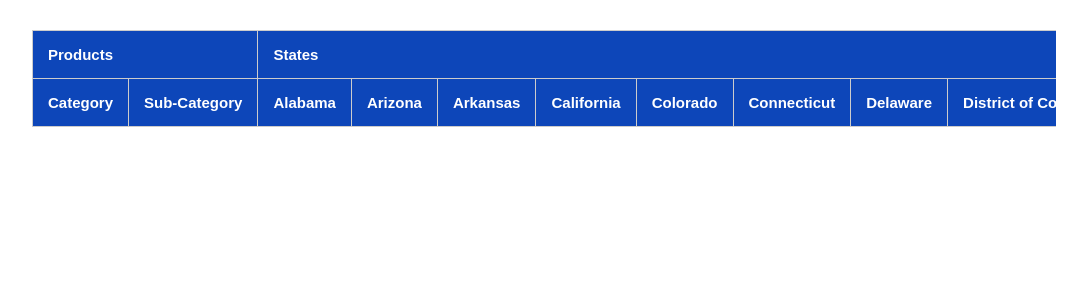
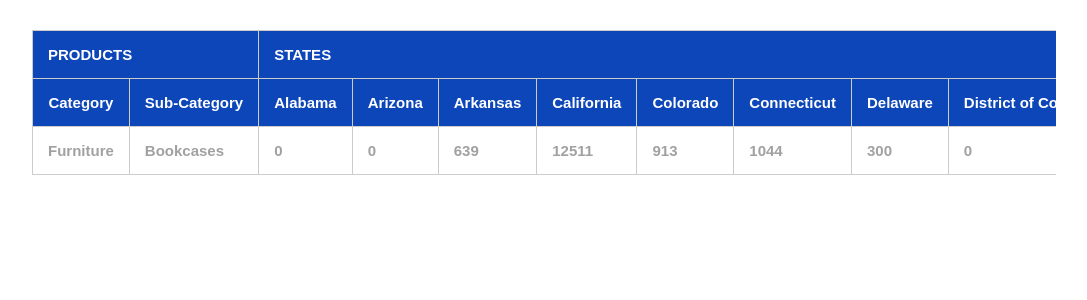
Before and after one commit to jtowett89/react_pivot_table, a React (Create React App) app: page / in a window 1280 px wide. Shown: the top 300 px of the page, without its empty margins (96-1183 px from the left). Built offline with nearby package versions, Linux system fonts and the light colour scheme.

Commit message:
Show row total per sub-category

```diff
--- a/src/App.css
+++ b/src/App.css
@@ -44,6 +44,9 @@ td {
 .text-right {
   text-align: right;
 }
+.text-upper {
+  text-transform: uppercase;
+}
 .container {
   width: 100%;
   overflow-x: scroll;
--- a/src/components/Table.js
+++ b/src/components/Table.js
@@ -53,6 +53,7 @@ const Table = () => {
       for (const element_subCat of sorted_sub_categories_array) {
         let states_list_array = [];
         let subCategory = element_subCat;
+        let sub_cat_row_total = 0;
         console.log("---start subcategory for " + subCategory + "---");
         for (let k = 0; k < fullData.length; k++) {
           states_list_array.push(fullData[k].state);
@@ -62,6 +63,16 @@ const Table = () => {
           .sort((a, b) => {
             return a.toString().localeCompare(b);
           });
+        for (let x = 0; x < fullData.length; x++) {
+          if (
+            fullData[x].category === category &&
+            fullData[x].subCategory === subCategory
+          ) {
+            //sum
+            sub_cat_row_total =
+              sub_cat_row_total + Math.round(fullData[x].sales);
+          }
+        }
         // console.log(sorted_states_list_array); //from here
         let sorted_state_sales_total = [];
         for (const element_state of sorted_states_list_array) {
@@ -69,6 +80,7 @@ const Table = () => {
           // let state_index = sorted_states_list_array.indexOf(current_state);
           let state_sales_total_array = [];
           let state_sales_sub_cat_total = 0;
+          let sub_cat_row_total = 0;
 
           for (let n = 0; n < fullData.length; n++) {
             if (
@@ -82,7 +94,18 @@ const Table = () => {
                 state_sales_sub_cat_total + Math.round(fullData[n].sales);
             }
           }
+          // for (let x = 0; x < fullData.length; x++) {
+          //   if (
+          //     fullData[x].category === category &&
+          //     fullData[x].subCategory === subCategory
+          //   ) {
+          //     //sum
+          //     sub_cat_row_total =
+          //       sub_cat_row_total + Math.round(fullData[x].sales);
+          //   }
+          // }
           state_sales_total_array.push(state_sales_sub_cat_total);
+          // state_sales_total_array.push(sub_cat_row_total);
           sorted_state_sales_total.push(state_sales_total_array[0]);
 
           // console.log(state_sales_total_array[0]);
@@ -95,20 +118,23 @@ const Table = () => {
         }
 
         sorted_state_sales_total.unshift(category, subCategory);
+        sorted_state_sales_total.push(sub_cat_row_total);
         let subCatRow = sorted_state_sales_total.map(
           (single_state_sale_per_sub_category) => {
             return <td>{single_state_sale_per_sub_category}</td>;
           }
         );
+
         function populate(subCatRow) {
           return <tr>{subCatRow}</tr>;
         }
+        console.log("---end subcategory for " + subCategory + "---");
+        return populate(subCatRow);
+      }
 
-        console.log(populate(subCatRow));
-        console.log("---end subcategory for " + subCategory + "---");
-      }
       console.log("End Category Block for " + category);
     }
+
     // return sorted_categories;
   };
 
@@ -116,17 +142,22 @@ const Table = () => {
     <div className="container">
       <table>
         <thead>
-          <th colSpan="2" className="text-left">
+          <tr>
+            <th colSpan="2" className="text-left text-upper">
               Products
             </th>
-          <th colSpan="50" className="text-left">
+            <th colSpan="51" className="text-left text-upper">
               States
             </th>
+          </tr>
         </thead>
         <thead>
+          <tr>
             <th>Category</th>
             <th>Sub-Category</th>
             {getStates(tableData)}
+            <th className="text-left text-upper">Grand Total</th>
+          </tr>
         </thead>
 
         <tbody>{getTableData(tableData)}</tbody>
```
Lines whose indentation alone changed are shown as unchanged.
